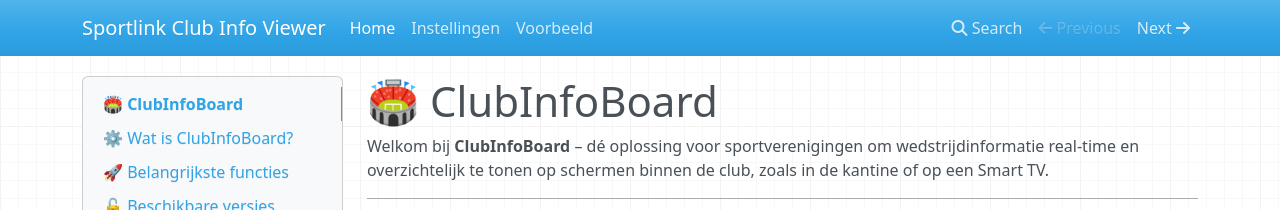
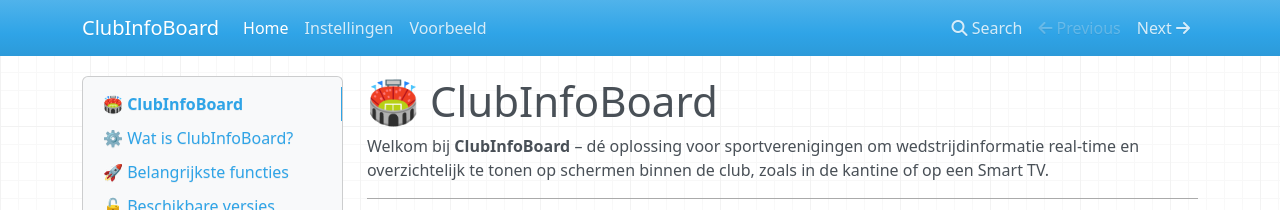
Before and after one commit to PatrickSt1991/Sportlink.Club.Info.Viewer, an MkDocs documentation site: the page built from docs/index.md, in a window 1280 px wide. Shown: the top 210 px of the page. Built offline with MkDocs 1.6.1, drawn with Linux system fonts in a browser that asks for light colours; nearby versions of some CDN libraries.

Commit message:
Update mkdocs.yml

```diff
--- a/mkdocs.yml
+++ b/mkdocs.yml
@@ -1,4 +1,4 @@
-site_name: Sportlink Club Info Viewer
+site_name: ClubInfoBoard
 theme:
   name: mkdocs
 
```
